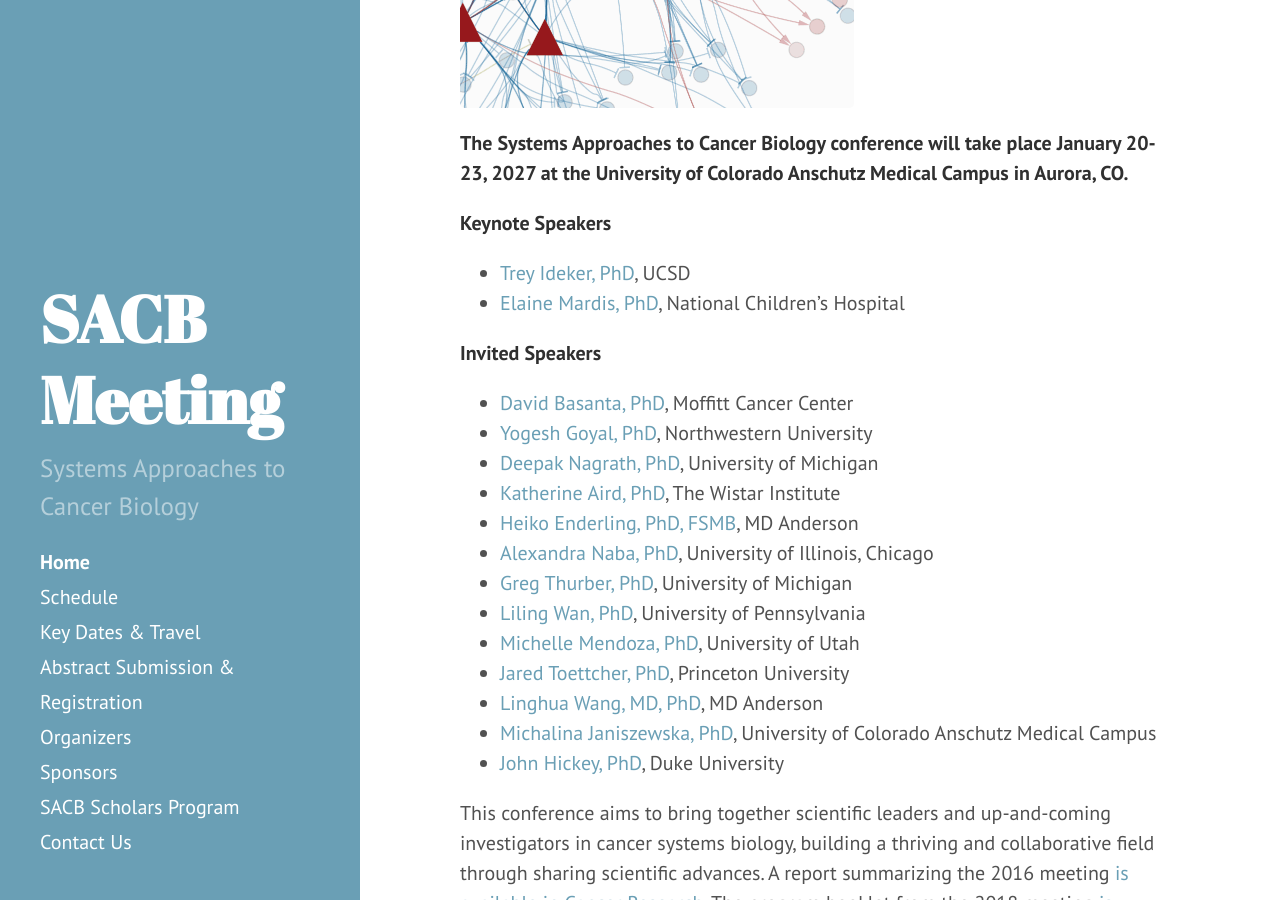
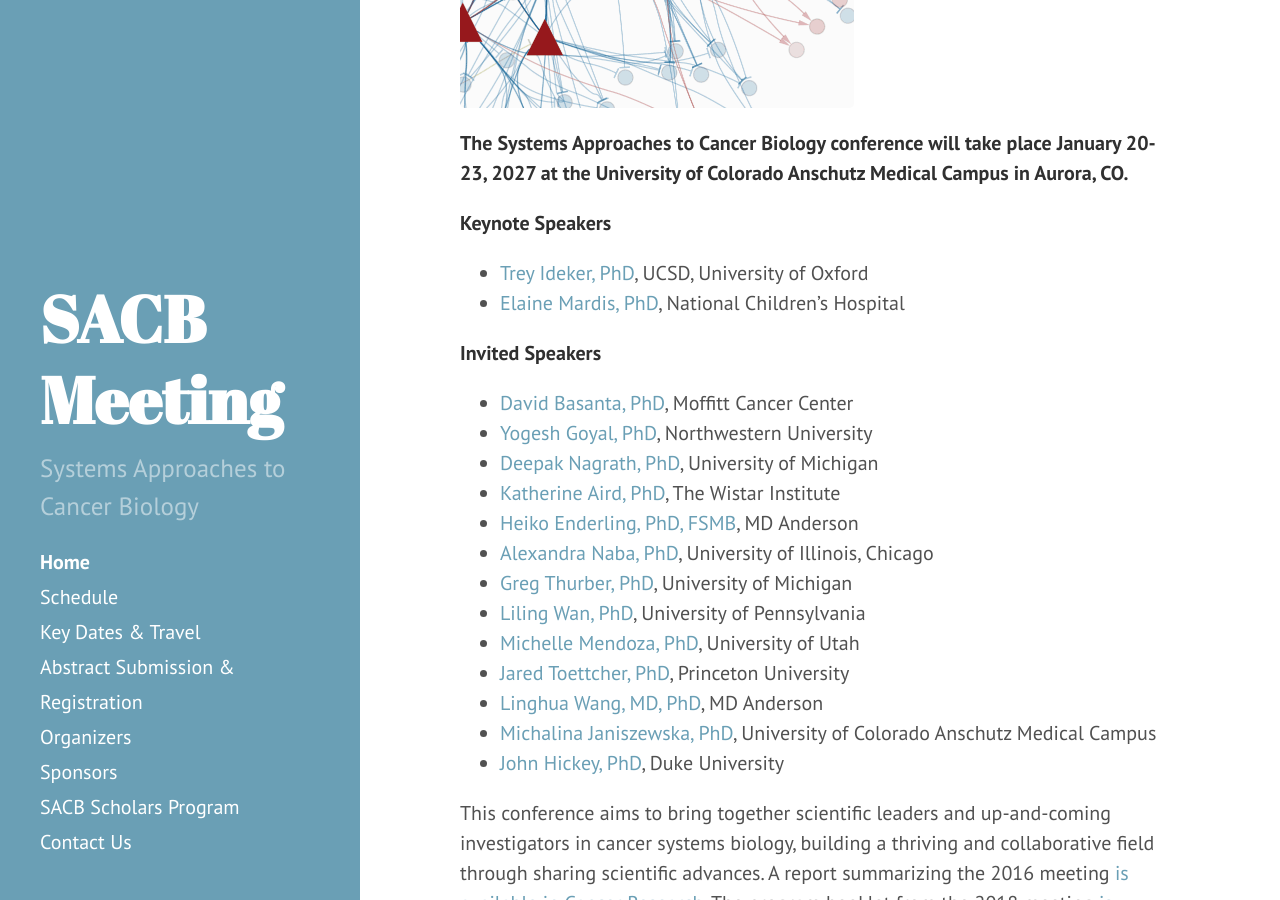
Before and after one commit to AECCSB/sacb-meeting, a Jekyll site: the page built from index.md, in a window 1280 px wide and 900 px high, scrolled down 426 px. Built offline with Jekyll 4.4.1, drawn with Linux system fonts in a browser that asks for light colours.

Commit message:
Update index.md

```diff
--- a/index.md
+++ b/index.md
@@ -9,7 +9,7 @@
 **The Systems Approaches to Cancer Biology conference will take place January 20-23, 2027 at the University of Colorado Anschutz Medical Campus in Aurora, CO.**
 
 **Keynote Speakers**
-- [Trey Ideker, PhD](https://idekerlab.ucsd.edu/trey-ideker/), UCSD
+- [Trey Ideker, PhD](https://idekerlab.ucsd.edu/trey-ideker/), UCSD, University of Oxford
 - [Elaine Mardis, PhD](https://www.nationwidechildrens.org/find-a-doctor/profiles/elaine-r-mardis), National Children's Hospital
 
 **Invited Speakers**
```
